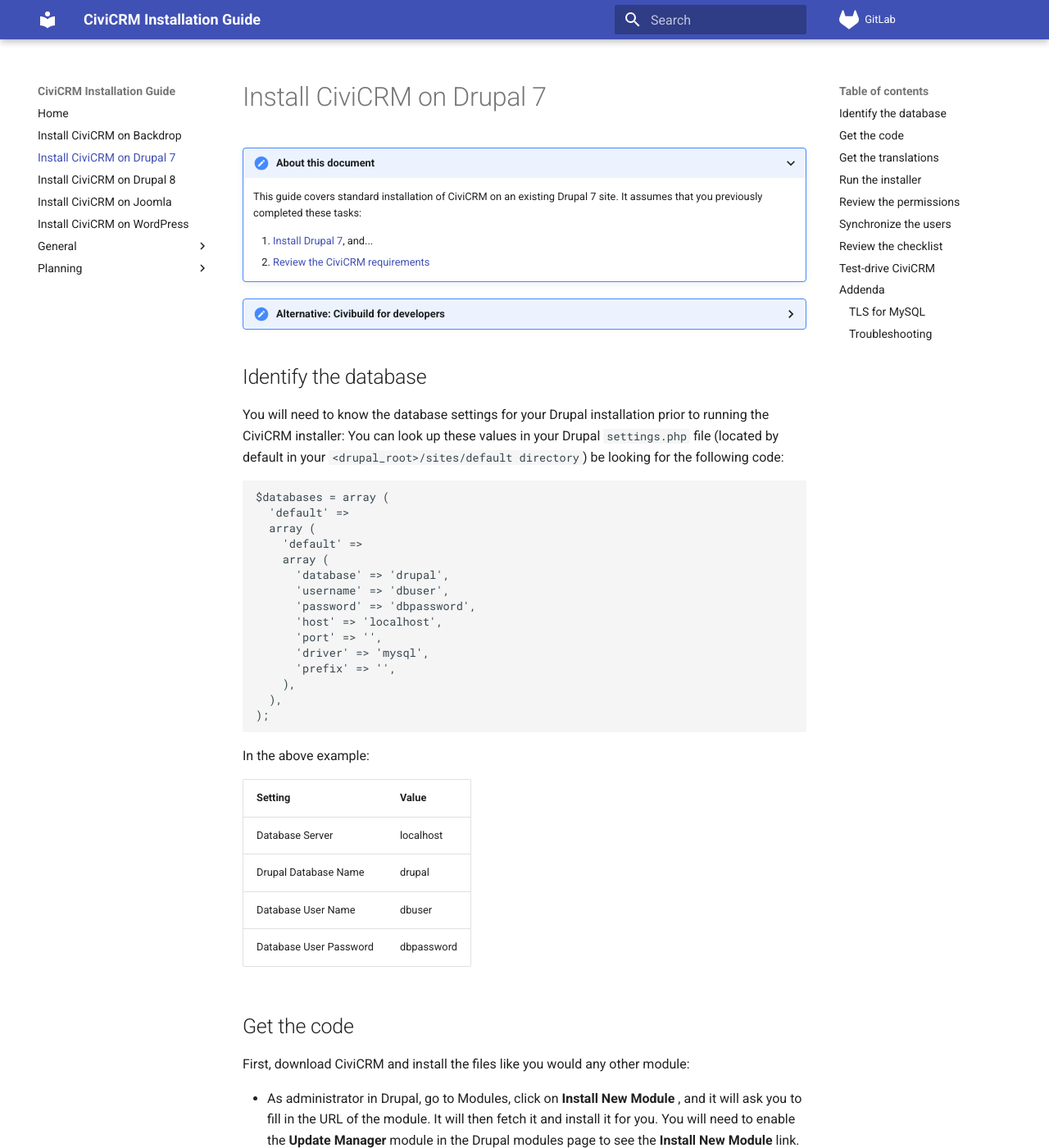
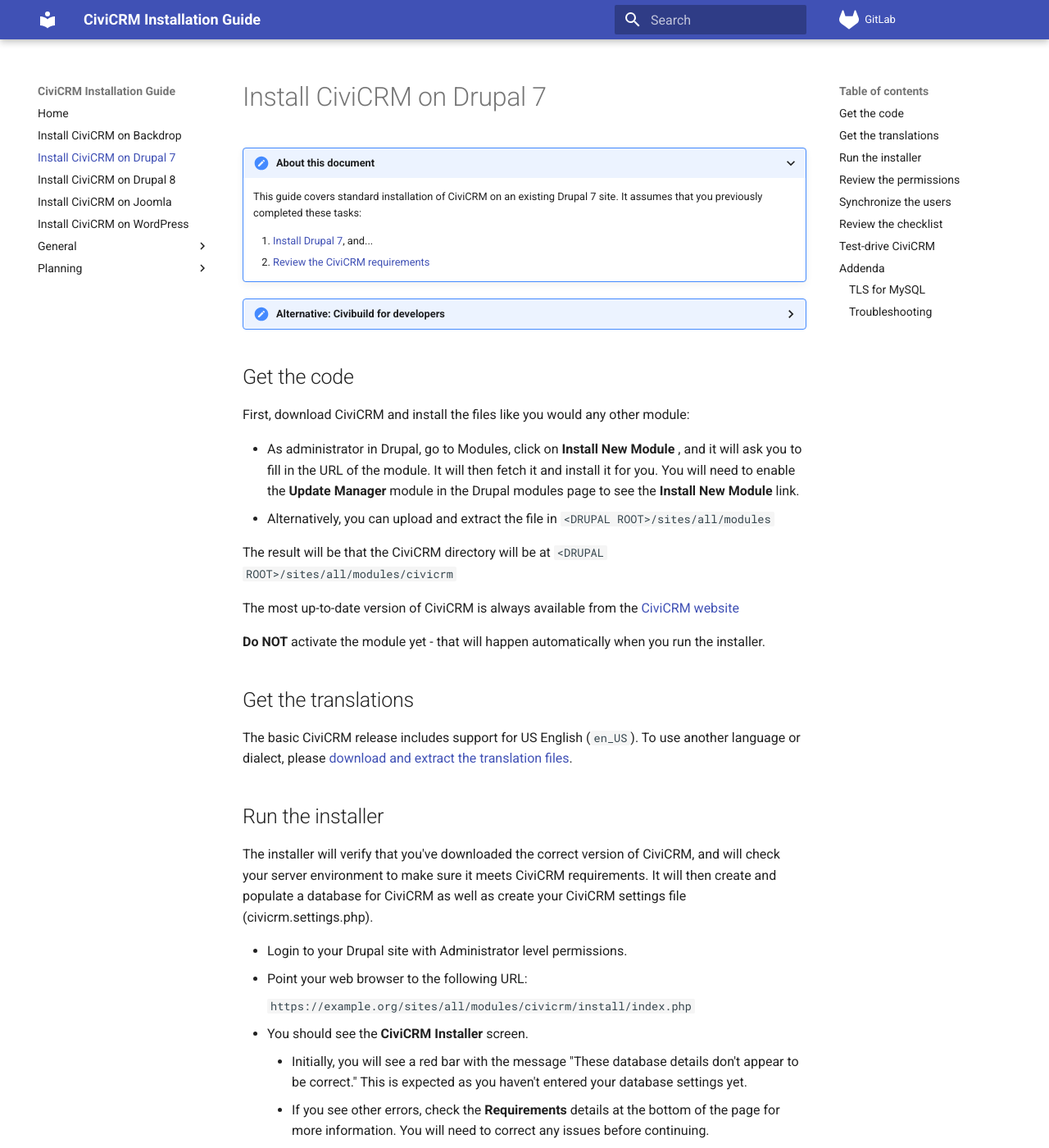
Before and after one commit to agileware/civicrm-installation-guide, an MkDocs documentation site: the page built from docs/drupal7/index.md, in a window 1280 px wide and 1400 px high. Shown: the whole window at 82% size. Built offline with MkDocs 1.6.1 and Material for MkDocs 9.7.7, drawn with Linux system fonts in a browser that asks for light colours.

Commit message:
Backdrop, D7 - Remove section "Identify the database"

````diff
--- a/docs/drupal7/index.md
+++ b/docs/drupal7/index.md
@@ -8,37 +8,6 @@
 ??? tldr "Alternative: Civibuild for developers"
 
     If you plan to develop patches for CiviCRM on Drupal 7, then please use the [Developer Guide](https://docs.civicrm.org/dev/en/latest) for information about [Buildkit](https://docs.civicrm.org/dev/en/latest/tools/buildkit/) and [civibuild](https://docs.civicrm.org/dev/en/latest/tools/civibuild/).
-
-## Identify the database {:#db-settings}
-
-You will need to know the database settings for your Drupal installation prior to running the CiviCRM installer: You can look up these values in your Drupal `settings.php` file (located by default in your `<drupal_root>/sites/default directory`) be looking for the following code:
-
-```php
-$databases = array (
-  'default' =>
-  array (
-    'default' =>
-    array (
-      'database' => 'drupal',
-      'username' => 'dbuser',
-      'password' => 'dbpassword',
-      'host' => 'localhost',
-      'port' => '',
-      'driver' => 'mysql',
-      'prefix' => '',
-    ),
-  ),
-);
-```
-
-In the above example:
-
-| Setting                | Value      |
-| ---------------------- | ---------- |
-| Database Server        | localhost  |
-| Drupal Database Name   | drupal     |
-| Database User Name     | dbuser     |
-| Database User Password | dbpassword |
 
 <a name="directory"></a><!-- old anchor -->
 ## Get the code {:#download}
````
Also changed, not shown: docs/backdrop/index.md (+0 -29 lines).
